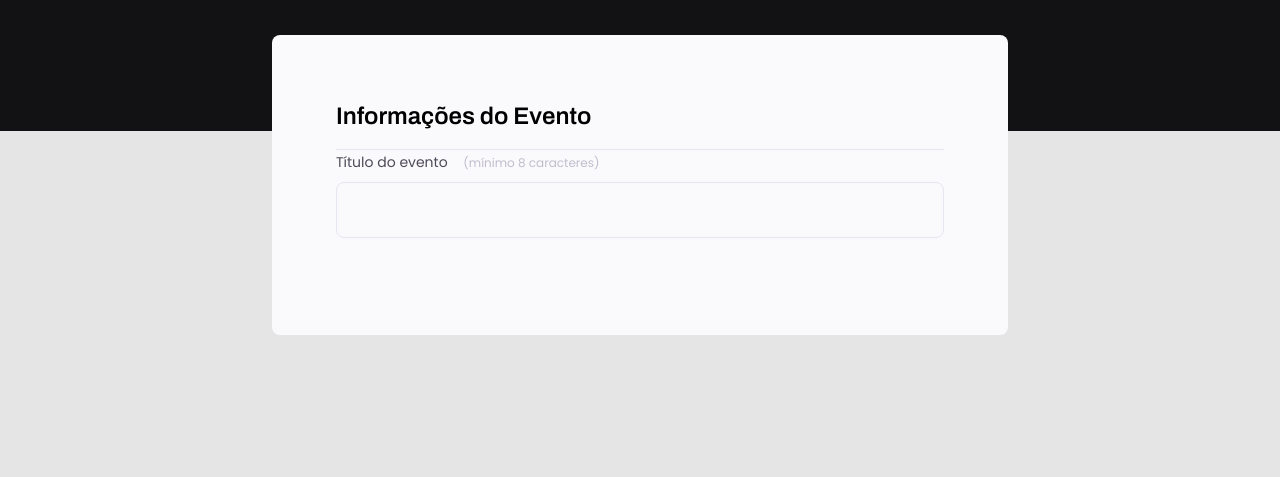
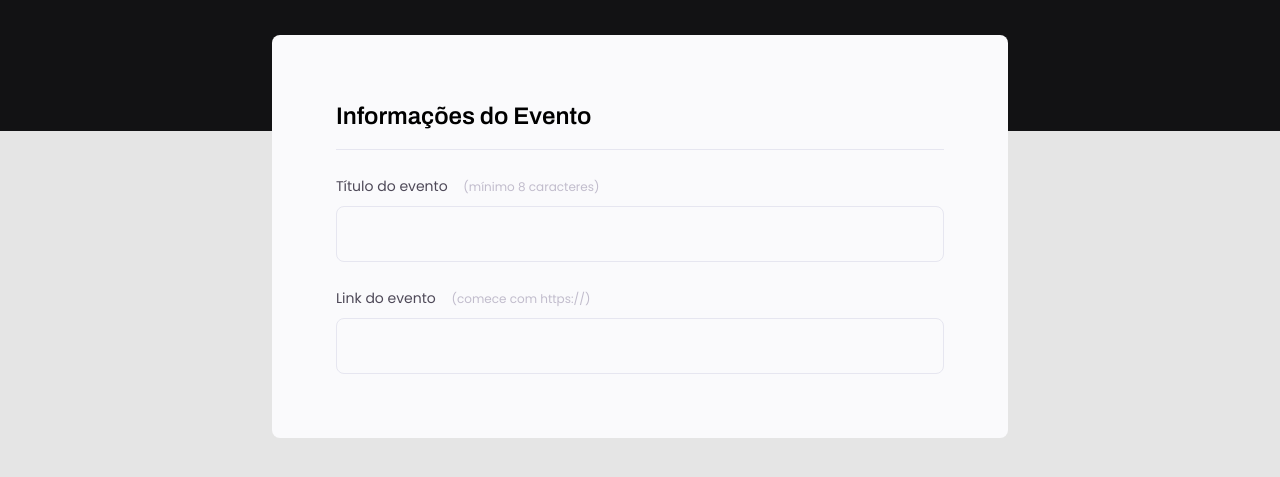
Before and after one commit to jhGomess/stage3_projeto1, a plain HTML site: page index.html in a window 1280 px wide. Shown: the part 237-714 px from the top of the page. Drawn offline with Linux system fonts and the light colour scheme.

Commit message:
adicionado uma classe fieldset-wrapper e estilizou ela com flexbox no css e replicado a div com a classe input-wrapper para outro campo do formulário.

```diff
--- a/index.html
+++ b/index.html
@@ -24,6 +24,7 @@
 
       <form>
         <fieldset>
+          <div class="fieldset-wrapper">
             <legend>Informações do Evento</legend>
 
             <div class="input-wrapper">
@@ -32,6 +33,14 @@
               >
               <input type="text" id="event-title" />
             </div>
+
+            <div class="input-wrapper">
+              <label for="event-link"
+                >Link do evento <span>(comece com https://)</span></label
+              >
+              <input type="text" id="event-link" />
+            </div>
+          </div>
         </fieldset>
       </form>
     </div>
--- a/style.css
+++ b/style.css
@@ -13,7 +13,7 @@
   --paragraph: #42d3ff;
   --background-form: #fafafc;
   --label-color: #4e4958;
-  --span-color: #c1bccc;
+  --span-textInput: #c1bccc;
 
   --line-separator: #e6e6f0;
 }
@@ -75,6 +75,7 @@ header p {
 
 form {
   margin-top: 3.8rem;
+
   background-color: var(--background-form);
   border-radius: 0.8rem;
   min-height: 30rem;
@@ -84,6 +85,12 @@ form {
 
 fieldset {
   border: none;
+}
+
+.fieldset-wrapper {
+  display: flex;
+  flex-direction: column;
+  gap: 2.4rem;
 }
 
 fieldset legend {
@@ -118,7 +125,7 @@ fieldset legend {
   font-size: 1.2rem;
   line-height: 2rem;
 
-  color: var(--span-color);
+  color: var(--span-textInput);
 }
 
 .input-wrapper input {
@@ -133,5 +140,5 @@ fieldset legend {
   font-size: 1.6rem;
   line-height: 2.6rem;
 
-  color: var(--span-color);
+  color: var(--span-textInput);
 }
```
Lines whose indentation alone changed are shown as unchanged.
